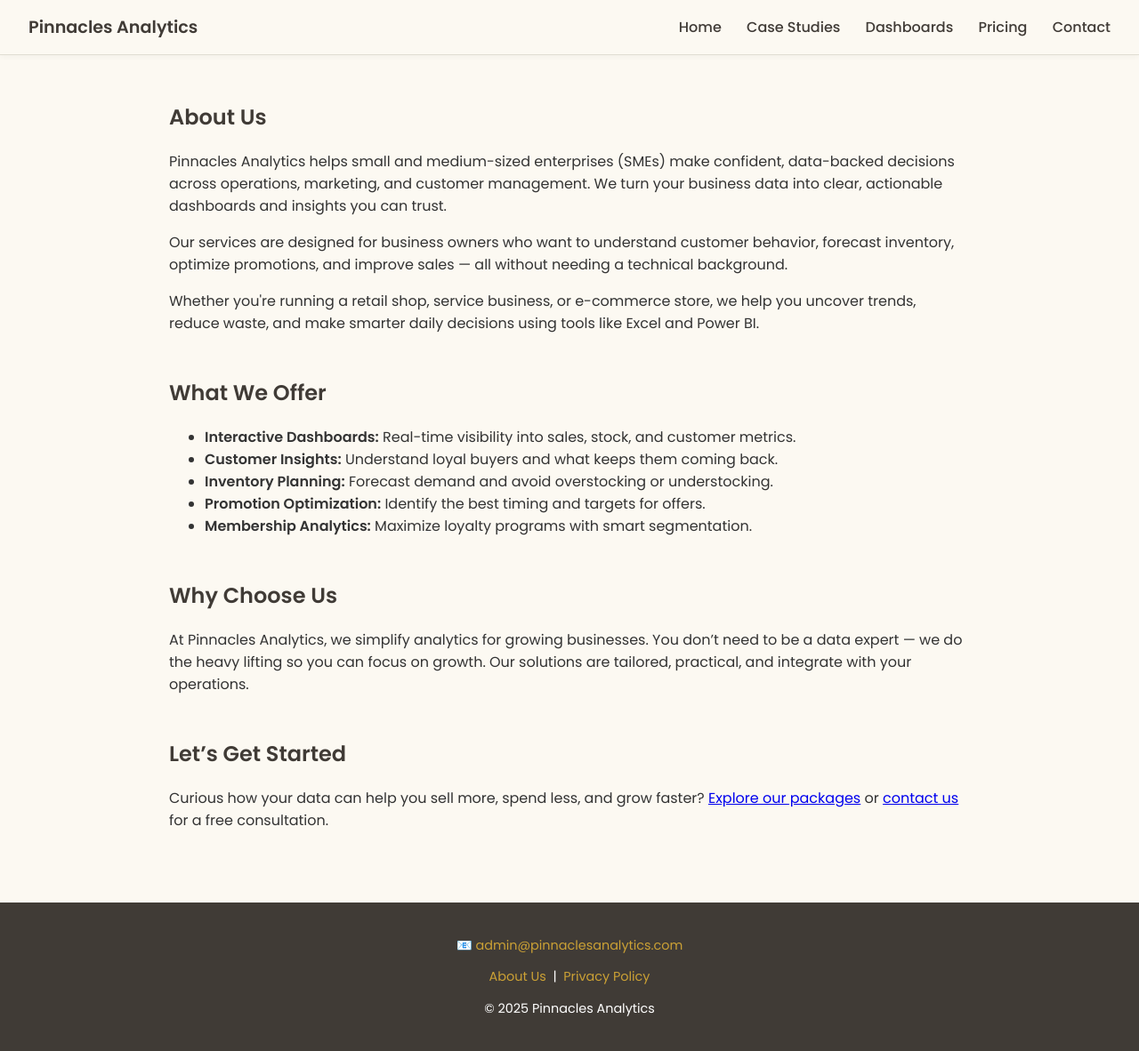
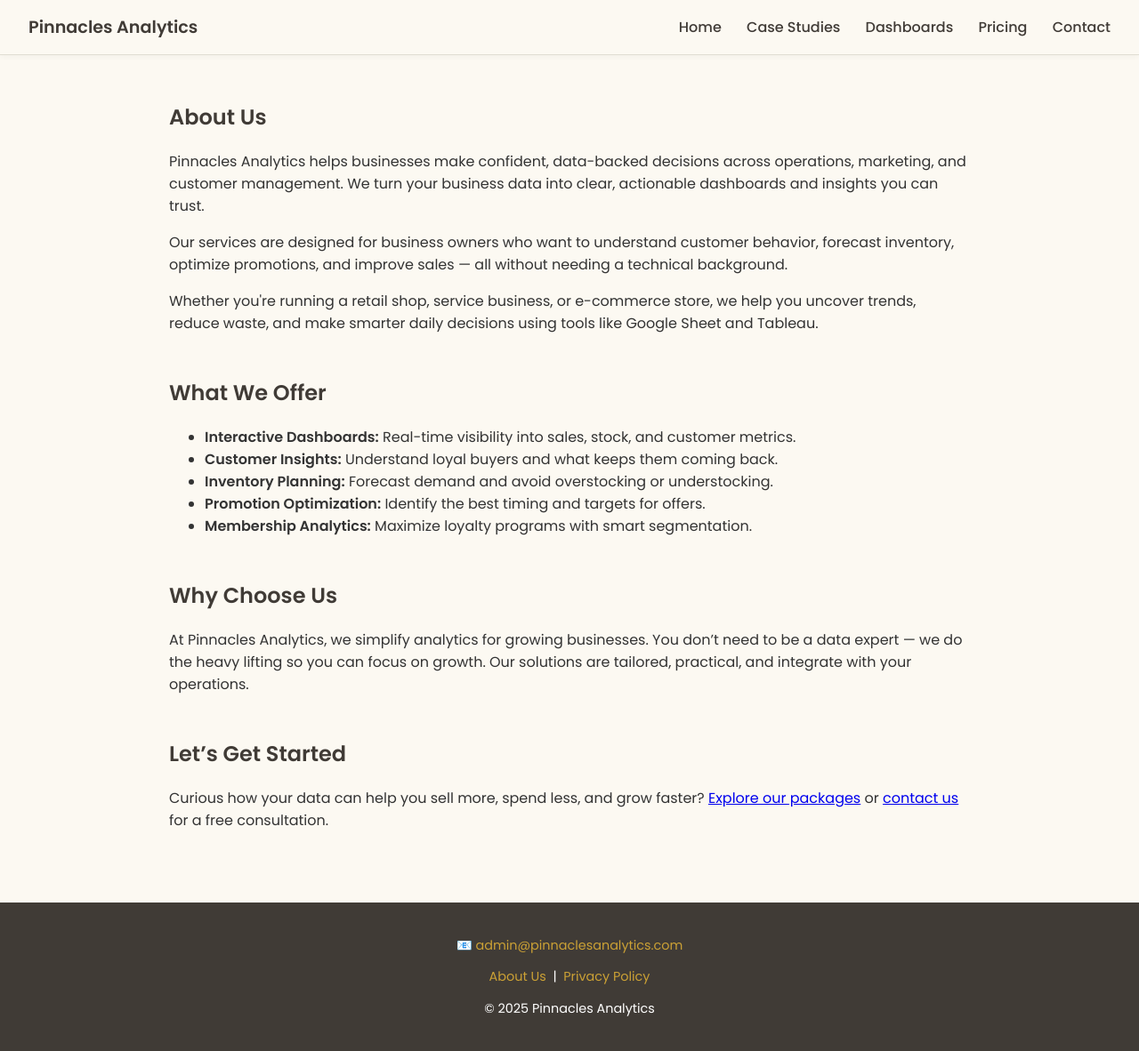
Before and after one commit to lyven81/pinnacles-learning-website, a Jekyll site: the page about.html, which Jekyll copies as it is, in a window 1280 px wide and 1183 px high. Shown: the whole window at 89% size. Built offline with Jekyll 4.4.1, drawn with Linux system fonts in a browser that asks for light colours.

Commit message:
Update about.html

```diff
--- a/about.html
+++ b/about.html
@@ -6,7 +6,7 @@
 
   <title>About Pinnacles Analytics | Friendly SME Data Consulting</title>
   <link rel="canonical" href="https://www.pinnaclesanalytics.com/about.html" />
-  <meta name="description" content="We help SMEs turn data into decisions—forecast inventory, reduce churn, and improve marketing ROI with clear dashboards and practical analytics." />
+  <meta name="description" content="We turn data into decisions—forecast inventory, reduce churn, and improve marketing ROI with clear dashboards and practical analytics." />
 
   <!-- Fonts -->
   <link rel="preconnect" href="https://fonts.googleapis.com" />
@@ -218,14 +218,14 @@
     <section class="section">
       <h2>About Us</h2>
       <p>
-        Pinnacles Analytics helps small and medium-sized enterprises (SMEs) make confident, data-backed decisions across operations, marketing, and customer management.
+        Pinnacles Analytics helps businesses make confident, data-backed decisions across operations, marketing, and customer management.
         We turn your business data into clear, actionable dashboards and insights you can trust.
       </p>
       <p>
         Our services are designed for business owners who want to understand customer behavior, forecast inventory, optimize promotions, and improve sales — all without needing a technical background.
       </p>
       <p>
-        Whether you're running a retail shop, service business, or e-commerce store, we help you uncover trends, reduce waste, and make smarter daily decisions using tools like Excel and Power BI.
+        Whether you're running a retail shop, service business, or e-commerce store, we help you uncover trends, reduce waste, and make smarter daily decisions using tools like Google Sheet and Tableau.
       </p>
     </section>
 
```
